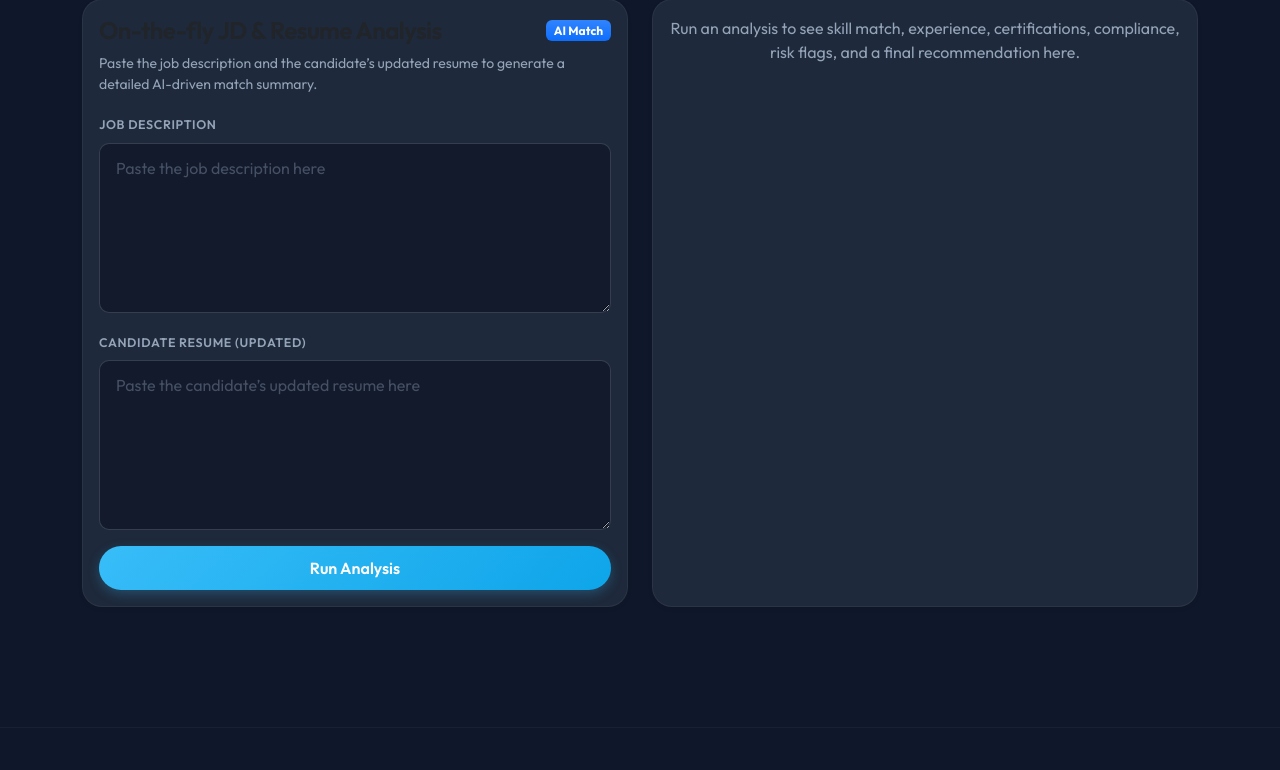
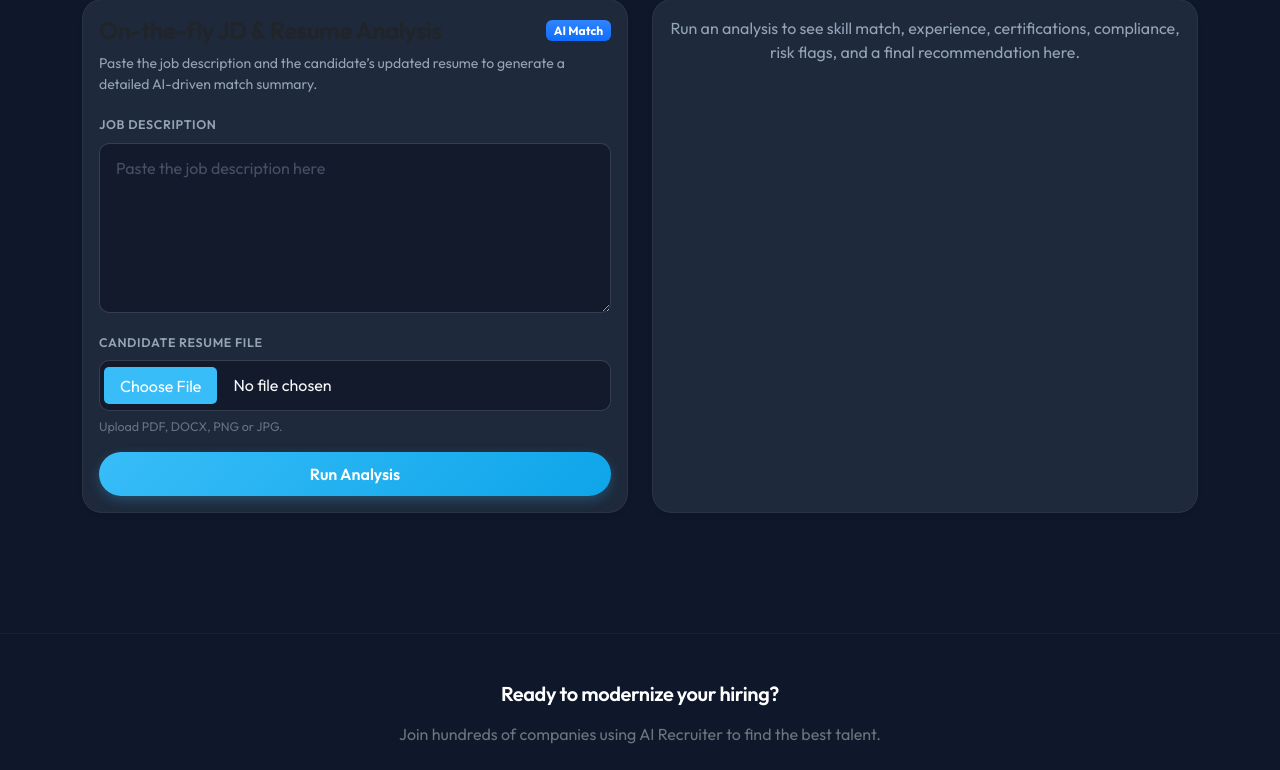
Before and after one commit to nd1990/ATS-Resume, a Django app: page /resumes/secure/dashboard/ in a window 1280 px wide. Shown: the part 445-1215 px from the top of the page. Run offline with Django 5.2, Linux system fonts and the light colour scheme; the visitor is signed in with stand-in values (Sample User, id 1).

Commit message:
all changs done

```diff
--- a/resumes/forms.py
+++ b/resumes/forms.py
@@ -47,14 +47,13 @@
             }
         ),
     )
-    candidate_resume = forms.CharField(
-        label="Candidate Resume (Updated)",
-        widget=forms.Textarea(
+    candidate_file = forms.FileField(
+        label="Candidate Resume File",
+        help_text="Upload PDF, DOCX, PNG or JPG.",
+        widget=forms.ClearableFileInput(
             attrs={
-                "rows": 6,
-                "placeholder": "Paste the candidate’s updated resume here",
-                "class": "form-control bg-card-bg text-white",
-                "style": "resize: vertical;",
+                "class": "form-control",
+                "accept": ".pdf,.docx,.png,.jpg,.jpeg",
             }
         ),
     )
--- a/resumes/templates/resumes/secure_dashboard.html
+++ b/resumes/templates/resumes/secure_dashboard.html
@@ -67,15 +67,18 @@
                 <p class="text-secondary-c small mb-3">
                     Paste the job description and the candidate’s updated resume to generate a detailed AI-driven match summary.
                 </p>
-                <form method="post" novalidate class="mt-2">
+                <form method="post" enctype="multipart/form-data" novalidate class="mt-2">
                     {% csrf_token %}
                     <div class="mb-3">
                         <label class="form-label">{{ analysis_form.job_description.label }}</label>
                         {{ analysis_form.job_description }}
                     </div>
                     <div class="mb-3">
-                        <label class="form-label">{{ analysis_form.candidate_resume.label }}</label>
-                        {{ analysis_form.candidate_resume }}
+                        <label class="form-label">{{ analysis_form.candidate_file.label }}</label>
+                        {{ analysis_form.candidate_file }}
+                        {% if analysis_form.candidate_file.help_text %}
+                        <div class="form-text">{{ analysis_form.candidate_file.help_text }}</div>
+                        {% endif %}
                     </div>
                     <button type="submit" class="btn btn-primary w-100">Run Analysis</button>
                 </form>
--- a/resumes/views.py
+++ b/resumes/views.py
@@ -14,6 +14,7 @@
 from .models import ResumeScore, CandidateProfile, ProfileVersion, SubmissionActivity
 import os
 import re
+import tempfile
 import zipfile
 from django.core.files.base import ContentFile
 
@@ -144,10 +145,25 @@
 
     analysis_result = None
     if request.method == 'POST':
-        analysis_form = JDResumeAnalysisForm(request.POST)
+        analysis_form = JDResumeAnalysisForm(request.POST, request.FILES)
         if analysis_form.is_valid():
             jd_text = analysis_form.cleaned_data['job_description']
-            resume_text = analysis_form.cleaned_data['candidate_resume']
+            uploaded_file = analysis_form.cleaned_data['candidate_file']
+
+            # Persist uploaded file only to a temporary location for parsing
+            suffix = os.path.splitext(uploaded_file.name)[1].lower()
+            with tempfile.NamedTemporaryFile(delete=False, suffix=suffix) as tmp:
+                for chunk in uploaded_file.chunks():
+                    tmp.write(chunk)
+                tmp_path = tmp.name
+
+            try:
+                resume_text = extract_resume_text(tmp_path) or ""
+            finally:
+                try:
+                    os.remove(tmp_path)
+                except OSError:
+                    pass
 
             required_skills = extract_keywords(jd_text) or []
             base_scores = calculate_resume_score(resume_text, jd_text, required_skills)
```
